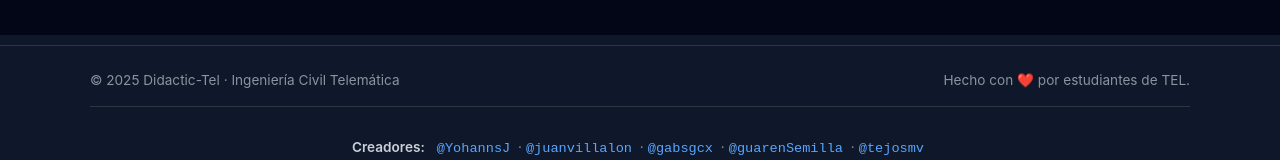
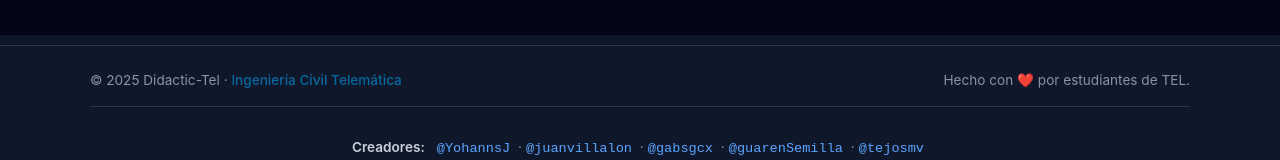
Before and after one commit to YohannsJ/DidacticTel, a React (Vite) app: page / in a window 1280 px wide. Shown: the part 2173-2333 px from the top of the page. Built offline with nearby package versions, Linux system fonts and the light colour scheme; no server answers.

Commit message:
Add link to https://telematica.usm.cl/

```diff
--- a/src/components/Footer/Footer.jsx
+++ b/src/components/Footer/Footer.jsx
@@ -39,7 +39,8 @@ const Footer = () => {
     <footer className={styles.footer}>
   <div className={styles.footerContainer}>
     <div className={styles.left}>
-      <p>© {new Date().getFullYear()} Didactic-Tel · Ingeniería Civil Telemática</p>
+      <p>© {new Date().getFullYear()} Didactic-Tel · <a href="https://telematica.usm.cl/" target="_blank" rel="noopener noreferrer">Ingeniería Civil Telemática</a></p>
+
     </div>
 
     <div className={styles.center}>
```
